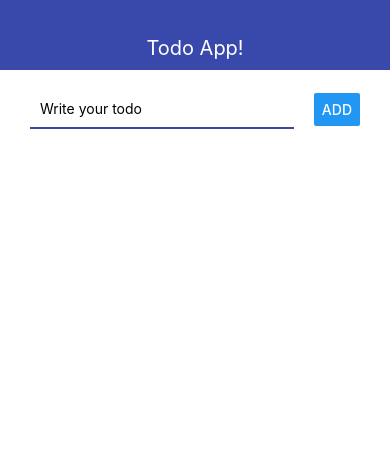
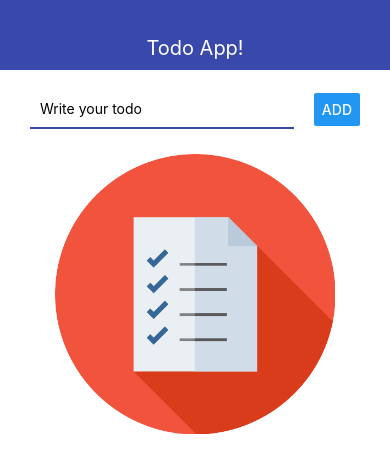
Before and after one commit to Lewsha02/react-native-todo, a React Native app: screen / in a window 390 px wide. Shown: the top 472 px of the page. Built offline with nearby package versions, Linux system fonts and the light colour scheme.

Commit message:
Add image for no todo

```diff
--- a/src/screens/MainScreen.js
+++ b/src/screens/MainScreen.js
@@ -1,5 +1,5 @@
 import React from "react";
-import { StyleSheet, View, FlatList, Text } from "react-native";
+import { StyleSheet, View, FlatList, Text, Image } from "react-native";
 import { AddTodo } from "../components/AddTodo";
 import { Todo } from "../components/Todo";
 
@@ -15,7 +15,11 @@
   );
 
   if (todos.length === 0) {
-    content = <View></View>
+    content = (
+      <View style={styles.imgWrap}>
+        <Image style={styles.image} source={require("../../assets/no-items.png")} />
+      </View>
+    );
   }
 
   return (
@@ -27,4 +31,16 @@
   );
 };
 
-const styles = StyleSheet.create({});
+const styles = StyleSheet.create({
+  imgWrap: {
+    alignItems: "center",
+    justifyContent: "center",
+    padding: 10,
+    height: 300,
+  },
+  image: {
+    width: '100%',
+    height: '100%',
+    resizeMode: 'contain'
+  }
+});
```
